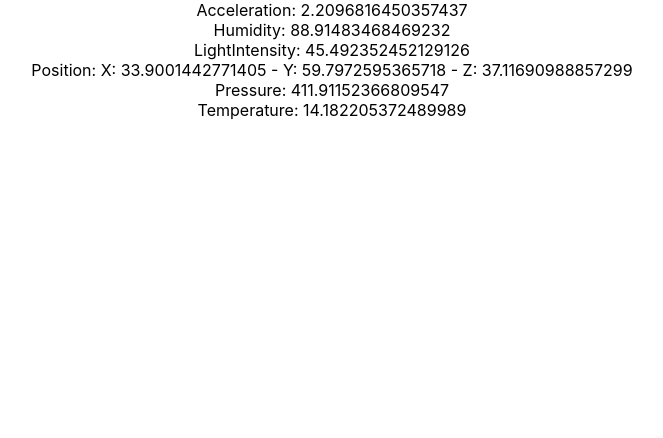
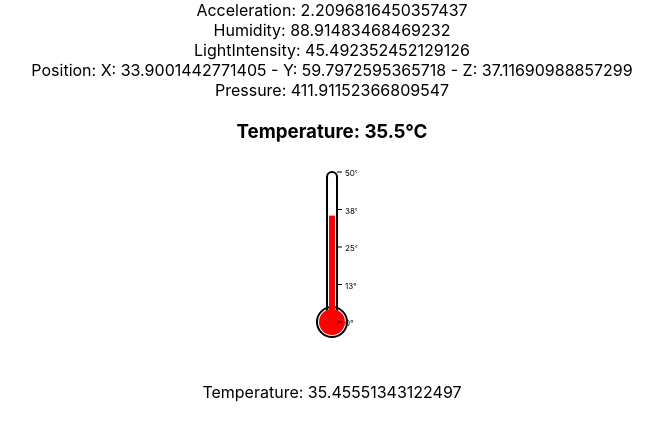
Before and after one commit to vitormcruz/SensorReact, a React (Create React App) app: page / in a window 1280 px wide. Shown: the top 438 px of the page, without its empty margins (308-971 px from the left). Built offline with nearby package versions, Linux system fonts and the light colour scheme.

Commit message:
Adding a Thermometer svg component.

```diff
--- a/src/App.js
+++ b/src/App.js
@@ -1,5 +1,6 @@
 import React, { useState } from 'react';
 import './App.css';
+import Thermometer from "./components/Thermometer";
 
 let initialized = false;
 
@@ -11,7 +12,6 @@ function initializeApp(props){
     // Must not be inside any loops or conditions, otherwise the React hook will not work.
     setInterval(() => {
         props.setSensorData(generateSensorData());
-        console.log(props.sensorData);
     }, 5000);
 }
 
@@ -25,7 +25,7 @@ function generateSensorData() {
             z: Math.random() * 100
           },
           pressure: Math.random() * 1000,
-          temperature: Math.random() * 20
+          temperature: Math.random() * 50
   };
 }
 
@@ -41,6 +41,8 @@ function App() {
           LightIntensity: {sensorData.lightIntensity} <br/>
           Position: X: {sensorData.position.x} - Y: {sensorData.position.y} - Z: {sensorData.position.z} <br/>
           Pressure: {sensorData.pressure} <br/>
+
+          <Thermometer temperature={sensorData.temperature} minTemp={0} maxTemp={50} />
           Temperature: {sensorData.temperature} <br/>
       </div>
     );
--- /dev/null
+++ b/src/components/Thermometer.css
@@ -0,0 +1,34 @@
+.thermometer-container {
+  margin: 20px 0;
+  text-align: center;
+}
+
+.thermometer-svg-container {
+  display: flex;
+  justify-content: center;
+}
+
+.thermometer-outline {
+  fill: none;
+  stroke: black;
+  stroke-width: 2;
+}
+
+.thermometer-bulb {
+  fill: none;
+  stroke: black;
+  stroke-width: 2;
+}
+
+.thermometer-mercury {
+  fill: red;
+}
+
+.thermometer-marking {
+  stroke: black;
+}
+
+.thermometer-text {
+  font-size: 8px;
+  text-anchor: start;
+}
--- /dev/null
+++ b/src/components/Thermometer.js
@@ -0,0 +1,55 @@
+import React from 'react';
+import './Thermometer.css';
+
+function Thermometer({ temperature, minTemp = 0, maxTemp = 50 }) {
+    const percentage = Math.min(Math.max((temperature - minTemp) / (maxTemp - minTemp), 0), 1) * 100;
+
+    return (
+        <div className="thermometer-container">
+            <h3>Temperature: {temperature.toFixed(1)}°C</h3>
+            <div className="thermometer-svg-container">
+                <svg width="50" height="200" viewBox="0 0 50 200">
+                    {/* Contorno do termômetro */}
+                    <rect x="20" y="10" width="10" height="150" rx="5" ry="5" className="thermometer-outline" />
+
+                    {/* Bulbo do termômetro */}
+                    <circle cx="25" cy="160" r="15" className="thermometer-bulb" />
+
+                    {/* Mercúrio no bulbo */}
+                    <circle cx="25" cy="160" r="13" className="thermometer-mercury" />
+
+                    {/* Mercúrio no tubo */}
+                    <rect
+                        x="22"
+                        y={10 + (150 - 150 * percentage / 100)}
+                        width="6"
+                        height={150 * percentage / 100}
+                        className="thermometer-mercury"
+                    />
+
+                    {/* Marcações de temperatura (opcional) */}
+                    {[0, 25, 50, 75, 100].map((mark, i) => (
+                        <React.Fragment key={i}>
+                            <line
+                                x1="30"
+                                y1={10 + (150 * (100 - mark) / 100)}
+                                x2="35"
+                                y2={10 + (150 * (100 - mark) / 100)}
+                                className="thermometer-marking"
+                            />
+                            <text
+                                x="38"
+                                y={10 + (150 * (100 - mark) / 100) + 4}
+                                className="thermometer-text"
+                            >
+                                {(minTemp + (maxTemp - minTemp) * mark / 100).toFixed(0)}°
+                            </text>
+                        </React.Fragment>
+                    ))}
+                </svg>
+            </div>
+        </div>
+    );
+}
+
+export default Thermometer;
```
